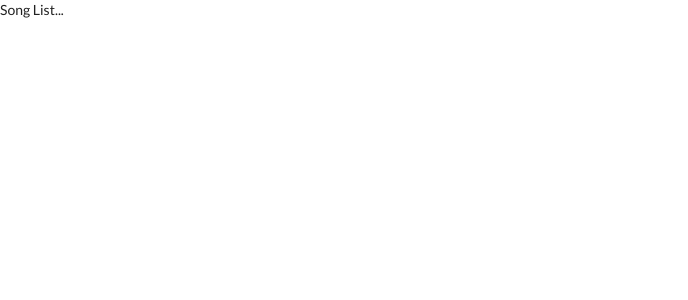
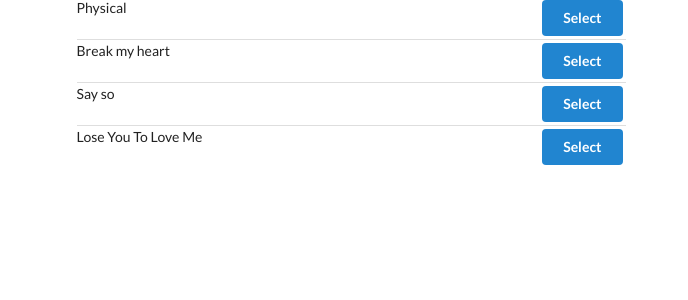
Before and after one commit to BarriF13/songplayer-redux, a React (Create React App) app: page / in a window 1280 px wide. Shown: the top 300 px of the page, without its empty margins (0-688 px from the left). Built offline with nearby package versions, Linux system fonts and the light colour scheme.

Commit message:
Build a list with redux data

```diff
--- a/src/components/App.js
+++ b/src/components/App.js
@@ -4,8 +4,13 @@
 //less use of class component cause we are using redux so no state needed
 const App = () => {
   return (
-    <div>
-      <SongList />
+    <div className="ui container grid">
+      <div className="ui row">
+        <div className="column eight wide">
+          <SongList />
+        </div>
+      </div>
+
     </div>
   )
 }
--- a/src/components/SongList.js
+++ b/src/components/SongList.js
@@ -2,12 +2,26 @@
 import { connect } from 'react-redux'
 export class SongList extends Component {
 
+  //helper method- take the list -map- return jsx
+  renderList() {
+    return this.props.songs.map((song) => {
+      return (
+        <div className="item" key={song.title}>
+          <div className="right floated content">
+            <button onClick={console.log('click')} className="ui button primary">Select</button>
+          </div>
+      <div className="content">{song.title}</div>
+        </div>
+      )
+    });
+  }
+
   render() {
-     //**--this.props === {songs: state.songs}
-     console.log(this.props);
+    //**--this.props === {songs: state.songs}
+    //console.log(this.props.songs);
     return (
-      <div>
-        Song List...
+      <div className="ui divided list">
+        {this.renderList()}
       </div>
     )
   }
@@ -15,13 +29,13 @@
 // this is convention to call this function =mapStateToProps
 // means get the data from state and pass it like props to our component
 //state = all the (DATA ) songs in redux store -- in insurance example would be all the policies claims and accounting
-const mapStateToProps = ( state)=>{
-//console.log(state);
-// this data  songs: state.songs --below  will show up as** props inside of our component
-return { songs: state.songs};
+const mapStateToProps = (state) => {
+  //console.log(state);
+  // this data  songs: state.songs --below  will show up as** props inside of our component
+  return { songs: state.songs };
 }
 
 //connect is a react component
 //now we config the connect function by first adding map.. function as the first arg -
-export default connect(mapStateToProps) (SongList);
+export default connect(mapStateToProps)(SongList);
 //connect return a function and the second () is revoking the function within here is songList
```
